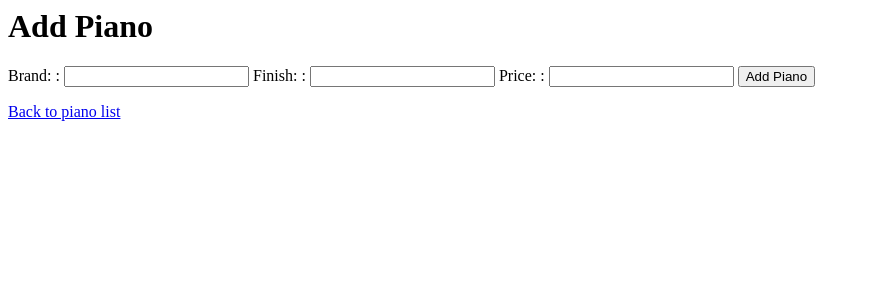
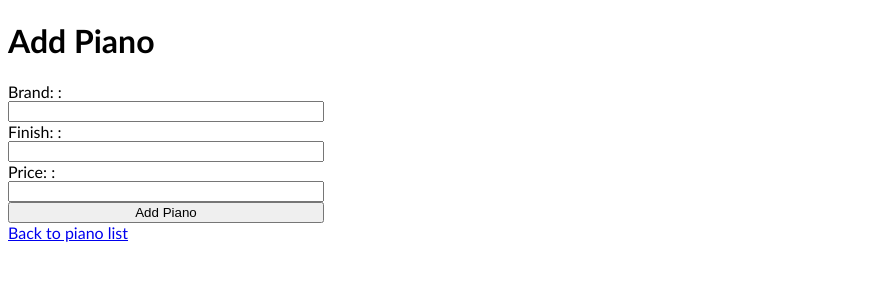
Before and after one commit to nolaProgramierer/CSCI-e_33a-Section2-DemoApp, a Django app: page /pianos/add_piano in a window 1280 px wide. Shown: the top 300 px of the page, without its empty margins (0-870 px from the left). Run offline with Django 4.2, Linux system fonts and the light colour scheme.

Commit message:
Working basic styling

```diff
--- a/piano_inv/pianos/static/pianos/styles.css
+++ b/piano_inv/pianos/static/pianos/styles.css
@@ -1,3 +1,8 @@
 body {
     font-family: 'Gill Sans', 'Gill Sans MT', Calibri, 'Trebuchet MS', sans-serif;
 }
+.flex-form {
+    display: flex;
+    flex-direction: column;
+    width: 25%;
+}
--- a/piano_inv/pianos/templates/pianos/add_piano.html
+++ b/piano_inv/pianos/templates/pianos/add_piano.html
@@ -1,11 +1,14 @@
+{% extends "pianos/layout.html" %}
 {% block body %}
 
 <h1>Add Piano</h1>
 
 <form action="{% url 'add_piano' %}" method="POST">
     {% csrf_token %}
-    {{ form }}
-    <input type="submit" value="Add Piano">
+    <div class="flex-form">
+        {{ form }}
+        <input type="submit" value="Add Piano">
+    </div>
 </form>
 
 <div>
```
